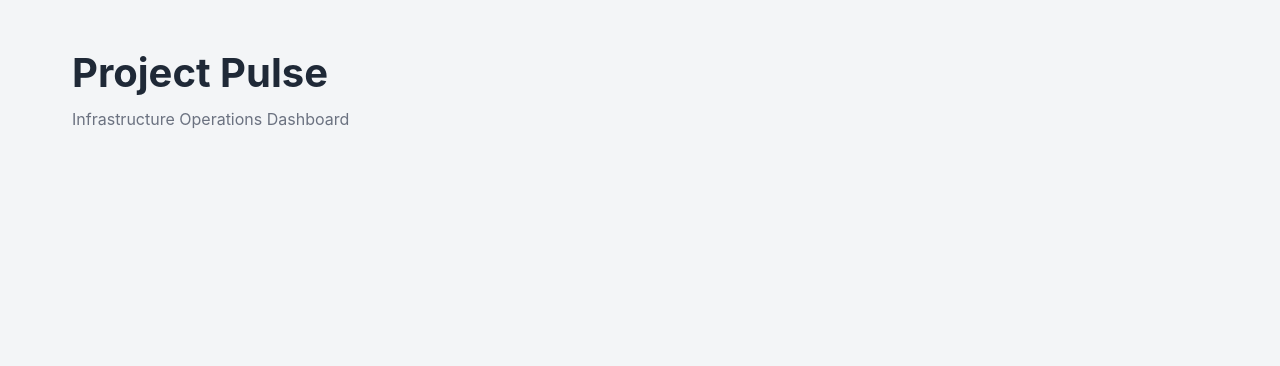
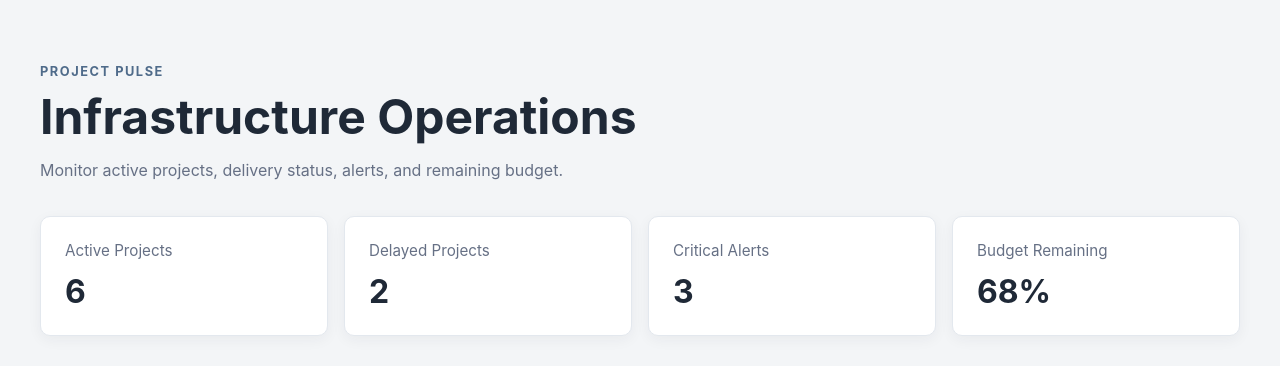
Before and after one commit to frejya-dev/project-pulse, a React (Vite) app: page / in a window 1280 px wide. Shown: the top 366 px of the page. Built offline with nearby package versions, Linux system fonts and the light colour scheme.

Commit message:
Add dashboard summary cards

```diff
--- a/src/App.css
+++ b/src/App.css
@@ -1,16 +1,75 @@
 .dashboard {
-  max-width: 1200px;
+  width: min(100% - 2rem, 1200px);
   margin: 0 auto;
-  padding: 3rem 2rem;
+  padding: 4rem 0;
+}
+
+.dashboard-header {
+  margin-bottom: 2rem;
+}
+
+.eyebrow {
+  margin: 0 0 0.5rem;
+  color: #4f6b8a;
+  font-size: 0.8rem;
+  font-weight: 700;
+  letter-spacing: 0.12em;
+  text-transform: uppercase;
 }
 
 .dashboard h1 {
   margin: 0;
-  font-size: 2.5rem;
   color: #1f2937;
+  font-size: clamp(2rem, 5vw, 3rem);
 }
 
-.dashboard p {
+.dashboard-intro {
+  max-width: 620px;
+  margin: 0.75rem 0 0;
+  color: #667085;
+  line-height: 1.6;
+}
+
+.metrics-grid {
+  display: grid;
+  grid-template-columns: repeat(4, minmax(0, 1fr));
+  gap: 1rem;
+}
+
+.metric-card {
+  padding: 1.5rem;
+  background: #ffffff;
+  border: 1px solid #e3e8ee;
+  border-radius: 10px;
+  box-shadow: 0 4px 14px rgba(31, 41, 55, 0.05);
+}
+
+.metric-card p {
+  margin: 0;
+  color: #667085;
+  font-size: 0.95rem;
+}
+
+.metric-card strong {
+  display: block;
   margin-top: 0.75rem;
-  color: #6b7280;
+  color: #1f2937;
+  font-size: 2rem;
 }
+
+@media (max-width: 800px) {
+  .metrics-grid {
+    grid-template-columns: repeat(2, minmax(0, 1fr));
+  }
+}
+
+@media (max-width: 500px) {
+  .dashboard {
+    width: min(100% - 1.5rem, 1200px);
+    padding: 2rem 0;
+  }
+
+  .metrics-grid {
+    grid-template-columns: 1fr;
+  }
+}
--- a/src/App.jsx
+++ b/src/App.jsx
@@ -3,8 +3,37 @@ import "./App.css";
 function App() {
   return (
     <main className="dashboard">
-      <h1>Project Pulse</h1>
-      <p>Infrastructure Operations Dashboard</p>
+      <header className="dashboard-header">
+        <div>
+          <p className="eyebrow">Project Pulse</p>
+          <h1>Infrastructure Operations</h1>
+          <p className="dashboard-intro">
+            Monitor active projects, delivery status, alerts, and remaining budget.
+          </p>
+        </div>
+      </header>
+
+      <section className="metrics-grid" aria-label="Project summary">
+        <article className="metric-card">
+          <p>Active Projects</p>
+          <strong>6</strong>
+        </article>
+
+        <article className="metric-card">
+          <p>Delayed Projects</p>
+          <strong>2</strong>
+        </article>
+
+        <article className="metric-card">
+          <p>Critical Alerts</p>
+          <strong>3</strong>
+        </article>
+
+        <article className="metric-card">
+          <p>Budget Remaining</p>
+          <strong>68%</strong>
+        </article>
+      </section>
     </main>
   );
 }
```
